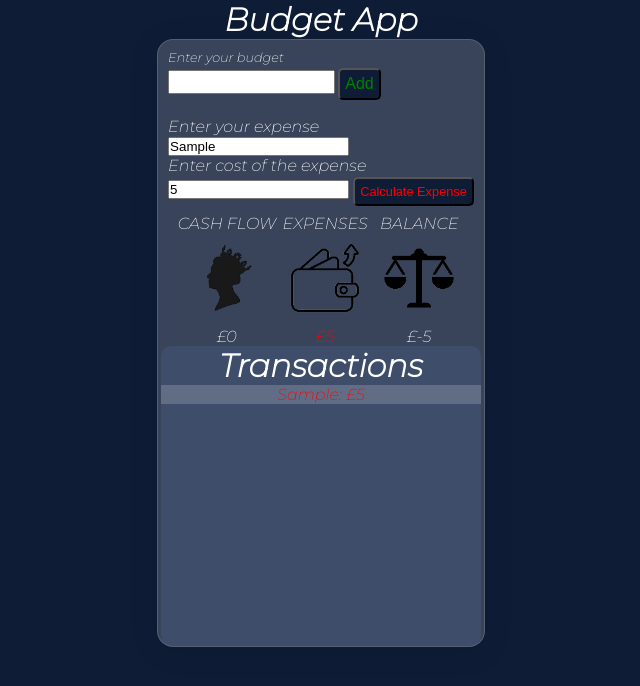
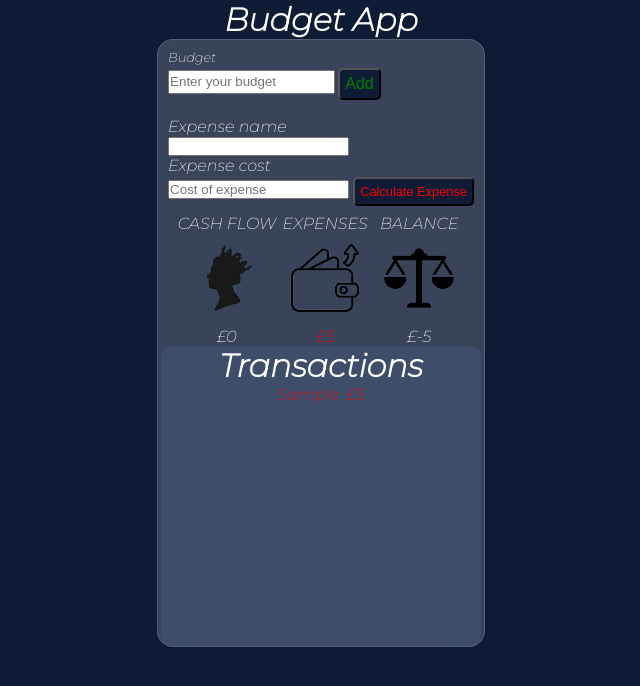
Before and after one commit to EvanNikaloasTheFirst/BudgetApplication, a plain HTML site: page index.html in a window 1280 px wide. Both pictures are taken after typing "Sample", "5" into the empty fields and a click on the button "Calculate Expense". Shown: the whole page, without its empty margins (319-959 px from the left). Drawn offline with Linux system fonts and the light colour scheme.

Commit message:
Placeholder tags added+Inputbox clear after submit

```diff
--- a/index.html
+++ b/index.html
@@ -16,17 +16,17 @@
 
         <div class="container">
             <div class="budgetBox">
-            <p>Enter your budget</p>
-            <input type="number"  id="calculateInput" >
+            <p>Budget</p>
+            <input type="number" id="calculateInput" placeholder="Enter your budget" >
             <button type="button" id="calculateBtn">Add</button>
             </div>
 
 
         <div class="expensebox">
-            <p>Enter your expense</p>
-            <input type="text" id= "expenseName"  >
-            <p>Enter cost of the expense</p>
-            <input type="number" id= "expenseCost" >
+            <p>Expense name</p>
+            <input type="text" id= "expenseName" placeholder="Enter your expense">
+            <p>Expense cost</p>
+            <input type="number" id= "expenseCost" placeholder="Cost of expense" >
             <button type="button"  id="calculateExpense">Calculate Expense</button>
             </div>
 
--- a/index.js
+++ b/index.js
@@ -51,7 +51,6 @@ calculateExpense.addEventListener("click", function(){
             // expense.style.right = "15px";
             console.log(expense);
             expense.style.color = 'red';
-            expense.style.backgroundColor = '#ffffff2e';
 
 
 
@@ -78,6 +77,8 @@ calculateExpense.addEventListener("click", function(){
             // calculateBalance()
 
 }
+expenseName.value  = " ";
+expenseCost.value  = " "
 })
 console.log(expenditureList);
 
@@ -91,14 +92,6 @@ calculateBtn.addEventListener("click", function(){
 
     }
 
-    if (calculateInput.value == '')
-    {
-        calculateInput.value = '0'
-        alert('Please enter a value')
-    }
-
-
-
 
 // Adds an incoming amount to the transactions section
     t = document.createElement("p");
@@ -108,14 +101,10 @@ calculateBtn.addEventListener("click", function(){
             t.style.color = 'white';
             t.style.fontStyle = 'bold';
             t.style.position = 'relative';
-            t.style.backgroundColor = '#ffffff2e';
 
 
             // deleteObj = document.createElement('button');
             // deleteObj.innerHTML = 'X';
-
-
-
             // t.appendChild(deleteObj)
             // billsList[0].append(deleteObj);
 
@@ -163,12 +152,10 @@ calculateBtn.addEventListener("click", function(){
     incomeList.push(calculateInput.value)
     calculateBudget()
     calculateExpenses()
-
-
-
 console.log
 (incomeList)
 }
+calculateInput.value  = " "
 
 })
 // calculates the income added into the system,
@@ -178,21 +165,14 @@ for ( i in incomeList)
 {
     incomeTotal += parseFloat(incomeList[i])
 }
-
-
-console.log(incomeTotal)
-
 currentBudget.style.color = 'green';
 currentBudget.innerHTML =  "£" + incomeTotal;
 
 }
 
-
-
 // calculates the expenses
 function calculateExpenses (expenseCost)
 {
-
 for (let i in expenseArray)
 {
     expenseTotal += parseFloat(expenseArray[i])
```
